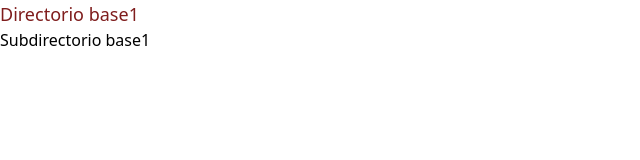
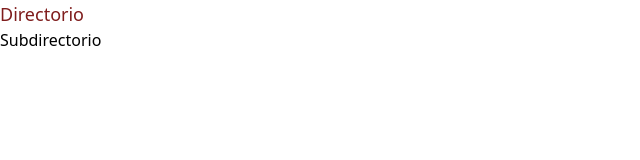
Before and after one commit to RayLucasI/tw_base, a website: page public/index.html in a window 1280 px wide. Shown: the whole page, without its empty margins (0-640 px from the left). Drawn offline with Linux system fonts and the light colour scheme.

Commit message:
Base lista

```diff
--- a/public/index.html
+++ b/public/index.html
@@ -8,7 +8,7 @@
     <title>Tailwind</title>
 </head>
 <body>
-    <h1 class="text-lg text-red-900">Directorio base1</h1>
-    <h2>Subdirectorio base1</h2>
+    <h1 class="text-lg text-red-900">Directorio</h1>
+    <h2>Subdirectorio </h2>
 </body>
 </html>
```
